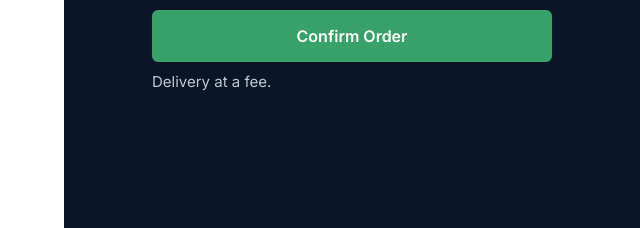
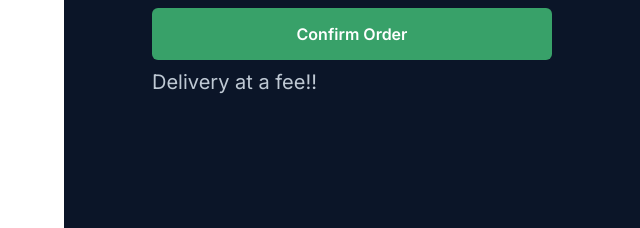
Before and after one commit to adjei-tricia/ULTIMATE-ENTERPRISE, a plain HTML site: page index.html in a window 1280 px wide. Both pictures are taken after typing "name@example.com", "Sample123" into the empty fields and a click on the button "Continue to Order". Shown: the part 572-800 px from the top of the page, 640-1280 px from the left. Drawn offline with Linux system fonts and the light colour scheme.

Commit message:
new changes

```diff
--- a/index.html
+++ b/index.html
@@ -79,7 +79,7 @@
                     </div>
                     <button type="submit" class="form-btn order-btn">Confirm Order</button>
                     <p class="delivery-fee">
-    Delivery at a fee.
+    Delivery at a fee!!
 </p>
                 </form>
             </div>
--- a/style.css
+++ b/style.css
@@ -174,6 +174,7 @@ body {
     gap: 2rem;
     max-width: 1200px;
     margin: 0 auto;
+
 }
 
 .feature-card {
@@ -236,5 +237,5 @@ body {
 .delivery-fee{
     margin-top: 10px;
     color: #bfc9d4;
-    font-size: 15px;
+    font-size: 20px;
 }
```
